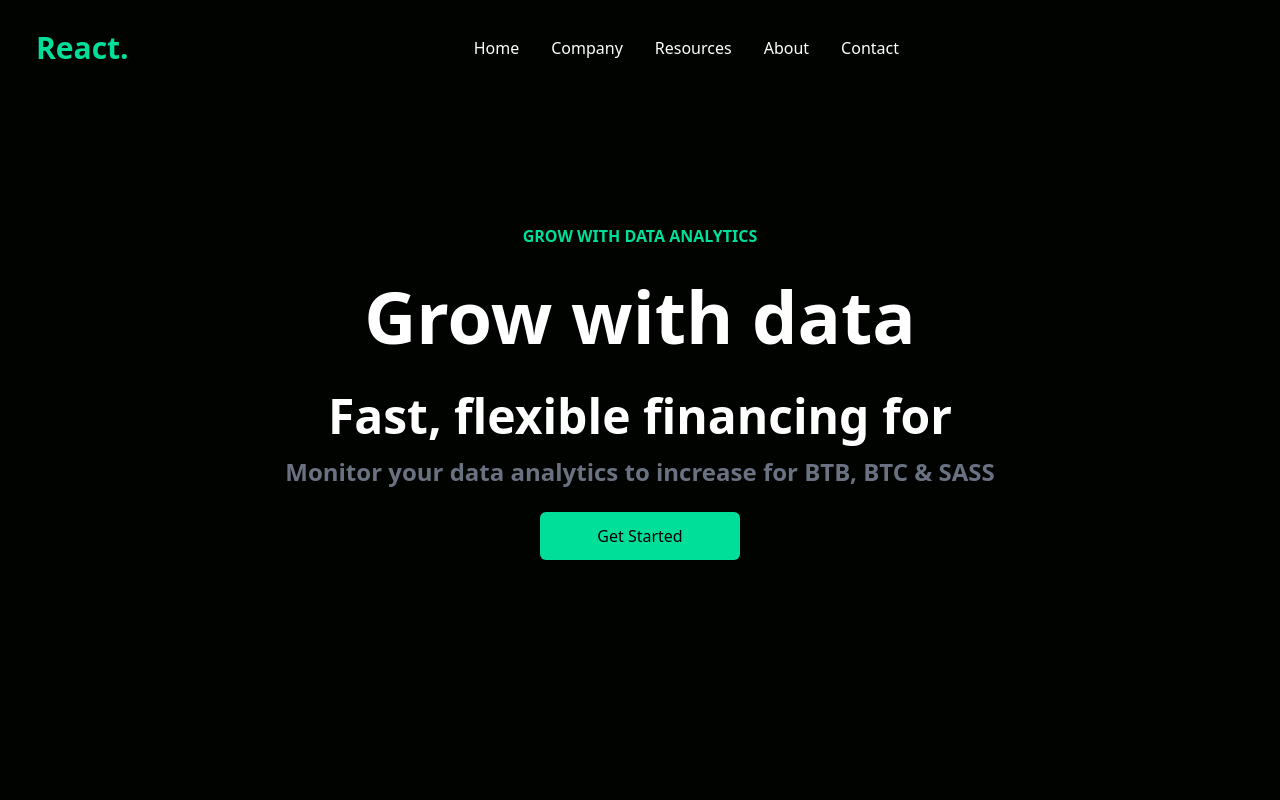
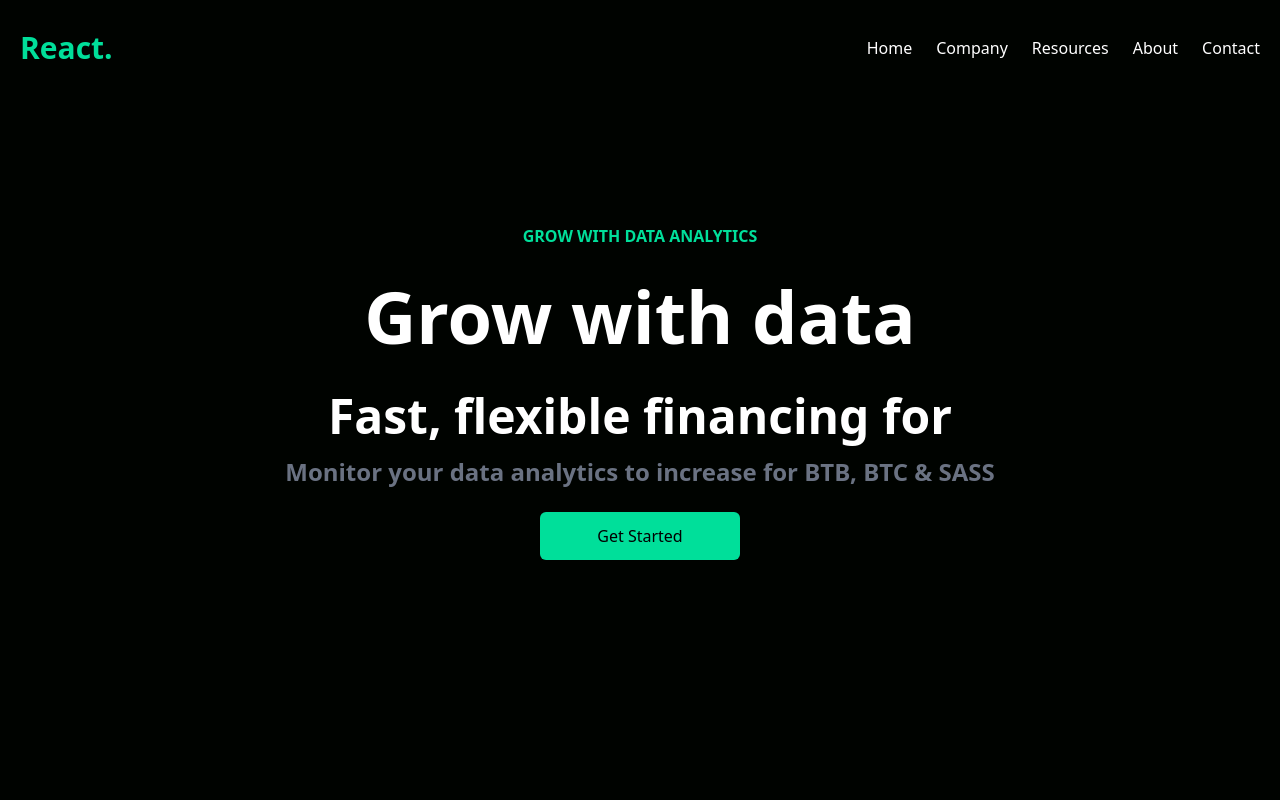
Before and after one commit to haiderfiaz01945/reactecommerce, a React (Vite) app in the folder e-web/: page / in a window 1280 px wide. Shown: the top 800 px of the page. Built offline with nearby package versions, Linux system fonts and the light colour scheme.

Commit message:
evenmorechanges

```diff
--- a/e-web/src/components/Navbar.jsx
+++ b/e-web/src/components/Navbar.jsx
@@ -1,59 +1,80 @@
-import React from 'react';
-import { useState } from 'react'
+import React, { useState } from 'react';
 import { RiMenuSearchLine } from "react-icons/ri";
 import { IoIosClose } from "react-icons/io";
 import { Link } from "react-router-dom";
-import Home from '../pages/Home';
-
 
 const Navbar = () => {
-    const [nav, setNav] = useState(false)
-    const handlenav = ()=>{
-        setNav(!nav)
-    }
+  const [nav, setNav] = useState(false);
+  const handlenav = () => setNav(!nav);
+
   return (
-    <div className='flex justify-between items-center h-24 max-w-[1240px] mx-auto px-4 text-white'>
+    <div className="w-full bg-[#000300] text-white px-4">
+      <div className="max-w-[1240px] mx-auto flex justify-between items-center h-24">
 
-      <h1 className='text-3xl font-bold text-[#00df9a]'>React.</h1>
+        {/* Logo */}
+        <h1 className="text-3xl font-bold text-[#00df9a]">React.</h1>
 
-      <ul className='hidden md:flex'>
-  <li className='p-4 hover:text-[#00df9a] hover:scale-105 transition duration-300 cursor-pointer'><Link to ="/home">Home</Link></li>
-  <li className='p-4 hover:text-[#00df9a] hover:scale-105 transition duration-300 cursor-pointer'><Link to ="/company">Company</Link></li>
-  <li className='p-4 hover:text-[#00df9a] hover:scale-105 transition duration-300 cursor-pointer'>Resources</li>
-  <li className='p-4 hover:text-[#00df9a] hover:scale-105 transition duration-300 cursor-pointer'>About</li>
-  <li className='p-4 hover:text-[#00df9a] hover:scale-105 transition duration-300 cursor-pointer'>Contact</li>
-</ul>
+        {/* Desktop Menu */}
+        <ul className="hidden md:flex space-x-6">
+          <li className="hover:text-[#00df9a] transition duration-300 cursor-pointer"><Link to="/home">Home</Link></li>
+          <li className="hover:text-[#00df9a] transition duration-300 cursor-pointer"><Link to="/company">Company</Link></li>
+          <li className="hover:text-[#00df9a] transition duration-300 cursor-pointer">Resources</li>
+          <li className="hover:text-[#00df9a] transition duration-300 cursor-pointer">About</li>
+          <li className="hover:text-[#00df9a] transition duration-300 cursor-pointer">Contact</li>
+        </ul>
 
+        {/* Hamburger Icon (mobile only) */}
+        <div
+          onClick={handlenav}
+          className="md:hidden cursor-pointer z-50 hover:scale-110 transition-transform duration-300"
+        >
+          {nav ? <IoIosClose size={25} /> : <RiMenuSearchLine size={25} />}
+        </div>
 
-<div className='relative'>
+        {/* Mobile Menu */}
+        <div
+          className={`md:hidden fixed top-0 right-0 w-[60%] h-full bg-[#000300] border-l border-gray-900 z-40 transition-transform duration-500 ${
+            nav ? 'translate-x-0' : 'translate-x-full'
+          }`}
+        >
+          <div className="flex justify-between items-center p-4">
+            <h1 className="text-3xl font-bold text-[#00df9a]">React.</h1>
 
-  <div
-    onClick={handlenav}
-    className='block md:hidden cursor-pointer hover:scale-110 hover:text-[#00df9a] transition-transform duration-300 z-50 absolute right-4 top-6'
+          </div>
+          <ul className="uppercase p-4 space-y-4">
+          <li className="border-b border-gray-600 pb-2">
+  <Link
+    to="/home"
+    className="hover:text-[#00df9a] focus:text-[#00df9a] active:text-[#00df9a] transition duration-300"
   >
-    {!nav ? <RiMenuSearchLine size={25} /> : <IoIosClose size={25} />}
-  </div>
-
-
-  <div className={nav
-    ? 'fixed right-0 top-0 w-[60%] h-full border-l border-gray-900 bg-[#000300] ease-in-out duration-500 z-40'
-    : 'fixed right-[-100%] top-0 z-40'
-  }>
-    <h1 className='text-3xl font-bold text-[#00df9a] m-4'>React.</h1>
-    <ul className='uppercase'>
-    <li className='p-4 border-b border-gray-600 hover:text-[#00df9a] focus:text-[#00df9a] active:text-[#00df9a] transition duration-300 cursor-pointer'>
-    <Link to ="/home">Home</Link>
+    Home
+  </Link>
 </li>
 
-  <li className='p-4 border-b border-gray-600 hover:text-[#00df9a] focus:text-[#00df9a] active:text-[#00df9a] transition duration-300 cursor-pointer'><Link to ="/company">Company</Link></li>
-  <li className='p-4 border-b border-gray-600 hover:text-[#00df9a] focus:text-[#00df9a] active:text-[#00df9a] transition duration-300 cursor-pointer'>Resources</li>
-  <li className='p-4 border-b border-gray-600 hover:text-[#00df9a] focus:text-[#00df9a] active:text-[#00df9a] transition duration-300 cursor-pointer'>About</li>
-  <li className='p-4 border-b border-gray-600 hover:text-[#00df9a] focus:text-[#00df9a] active:text-[#00df9a] transition duration-300 cursor-pointer'>Contact</li>
-</ul>
+<li className="border-b border-gray-600 pb-2">
+  <Link
+    to="/company"
+    className="hover:text-[#00df9a] focus:text-[#00df9a] active:text-[#00df9a] transition duration-300"
+  >
+    Company
+  </Link>
+</li>
 
-  </div>
-</div>
+<li className="border-b border-gray-600 pb-2 hover:text-[#00df9a] focus:text-[#00df9a] active:text-[#00df9a] transition duration-300">
+  Resources
+</li>
 
+<li className="border-b border-gray-600 pb-2 hover:text-[#00df9a] focus:text-[#00df9a] active:text-[#00df9a] transition duration-300">
+  About
+</li>
+
+<li className="hover:text-[#00df9a] focus:text-[#00df9a] active:text-[#00df9a] transition duration-300">
+  Contact
+</li>
+
+          </ul>
+        </div>
+      </div>
     </div>
   );
 };
```
